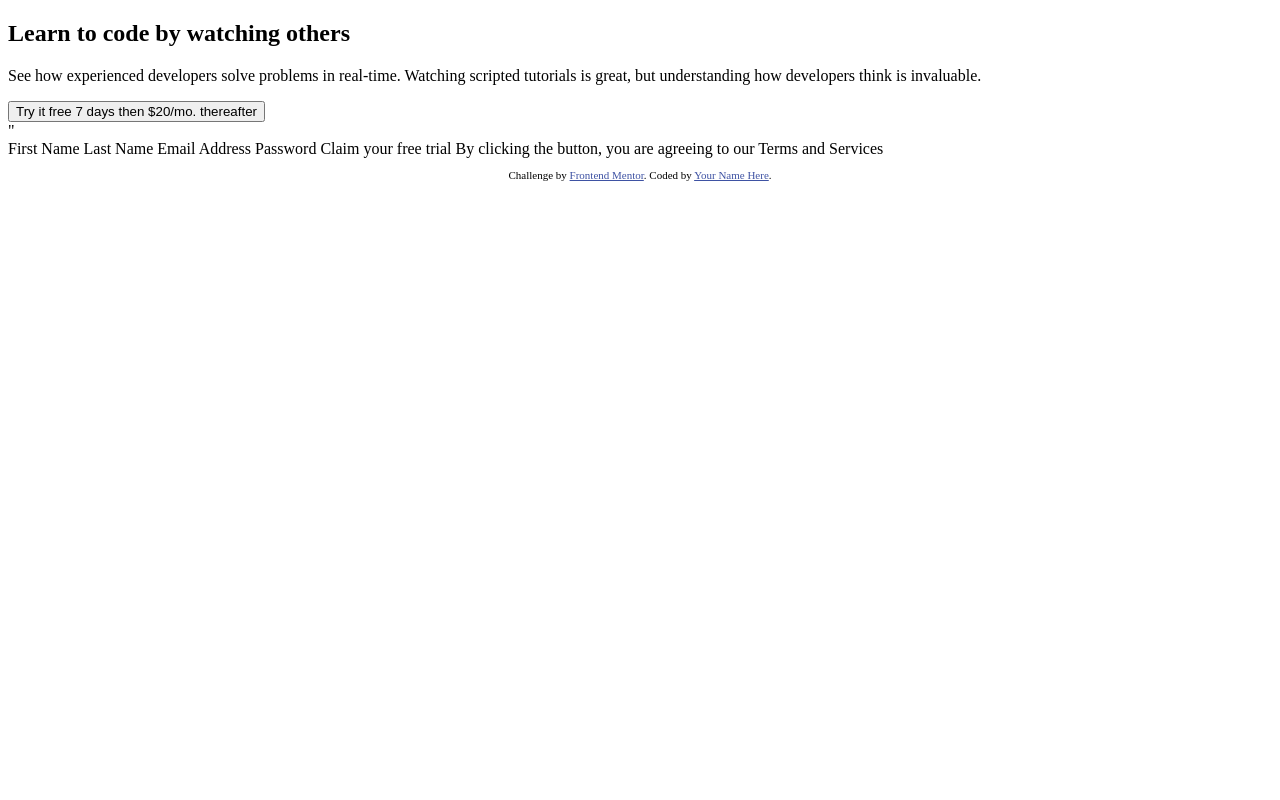
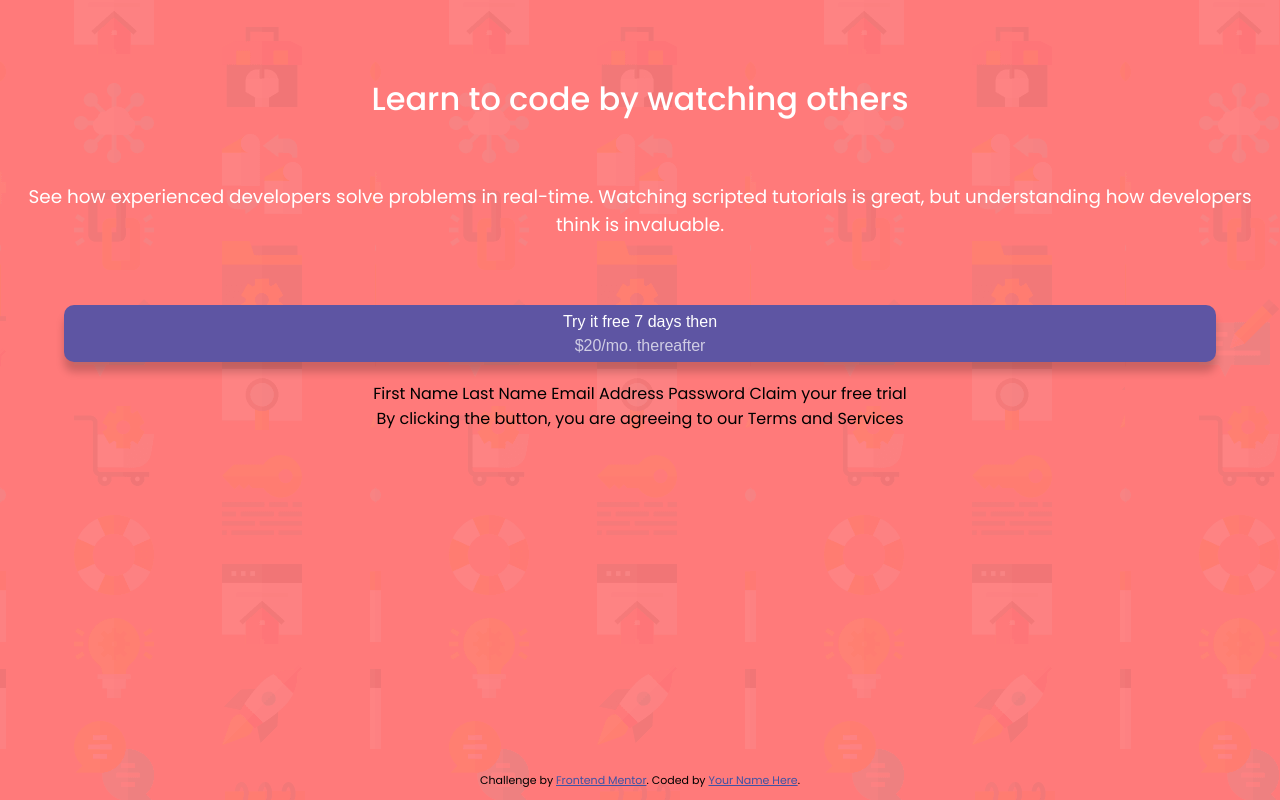
Before and after one commit to Suganya1990/SignUpPage, a plain HTML site: page index.html in a window 1280 px wide. Drawn offline with Linux system fonts and the light colour scheme.

Commit message:
added css file

```diff
--- a/index.html
+++ b/index.html
@@ -5,6 +5,9 @@
   <meta name="viewport" content="width=device-width, initial-scale=1.0"> <!-- displays site properly based on user's device -->
 
   <link rel="icon" type="image/png" sizes="32x32" href="./images/favicon-32x32.png">
+  <link rel="preconnect" href="https://fonts.gstatic.com">
+  <link href="https://fonts.googleapis.com/css2?family=Poppins:wght@400;500;600;700&display=swap" rel="stylesheet">
+  <link rel="stylesheet" href="/style.css">
 
   <title>Frontend Mentor | Intro component with sign up form</title>
 
@@ -15,13 +18,16 @@
   </style>
 </head>
 <body>
+
+
+
 <section class="signup signup--info">
 
   <div class="signup--title">
       <h1>  Learn to code by watching others</h1>
   </div>
 
-  <div class="singup--paragraph">
+  <div class="signup--paragraph">
     <p>
       See how experienced developers solve problems in real-time. Watching scripted tutorials is great,
       but understanding how developers think is invaluable.
@@ -29,22 +35,29 @@
   </div>
 
 <button class="btn btn--info">
-  Try it free 7 days then $20/mo. thereafter
+  <span>Try it free 7 days then</span><br> $20/mo. thereafter
 </button>
 
 
 
 
 </section>
-"
 <section class=" signup signup--forum">
 
-  First Name
-  Last Name
-  Email Address
-  Password
+  <div class="signup-form--contianer">
+    <form class="singup-form"action="#">
 
-  Claim your free trial
+        First Name
+        Last Name
+        Email Address
+        Password
+
+        Claim your free trial
+    </form>
+
+
+
+  </div>
 
   By clicking the button, you are agreeing to our Terms and Services
 </section>
--- /dev/null
+++ b/style.css
@@ -0,0 +1,79 @@
+
+body{
+    background-color:  hsl(0, 100%, 74%);
+    margin: 0;
+    padding: 0;
+    box-sizing: border-box;
+
+    height: 100vh;
+    display: flex;
+    flex-direction: column;
+    justify-content: center;
+    align-items: center;
+    overflow-x: none;
+    overflow-y: scroll;
+    font-family: 'poppins';
+
+}
+
+body::after{
+    content: " ";
+    background: url(/images/bg-intro-mobile.png);
+    opacity: 0.7;
+    top: 0;
+    left: 0;
+    bottom: 0;
+    right: 0;
+    position: absolute;
+    z-index: -1;
+
+}
+
+.signup{
+    height: 50vh;
+    display: flex;
+    flex-direction: column;
+    align-items: center;
+}
+
+.signup--title{
+    margin: 3em 2em 1em 2em;
+
+}
+.signup--title h1 {
+    color: white ;
+    font-weight: 500;
+    font-size: 2em;
+    text-align: center;
+}
+
+.signup--paragraph{
+   padding-left: 1em;
+   padding-right: 1em;
+   text-align: center;
+   margin-bottom: 3em;
+}
+
+.signup--paragraph p{
+
+    font-size: 1.15em;
+    color: white;
+    line-height: 1.5em;
+}
+
+.btn{
+    width: 90%;
+    height: 15%;
+    border-radius: 10px;
+    border: none;
+    background-color: #5E55A3;
+    box-shadow: 0 10px 8px rgba(0, 0, 0, 0.2);
+    color: rgba(255, 255, 255, 0.7);
+    font-size: 1em;
+    line-height: 1.5em;
+
+
+}
+.btn span{
+    color: rgba(255, 255, 255) ;
+}
```
